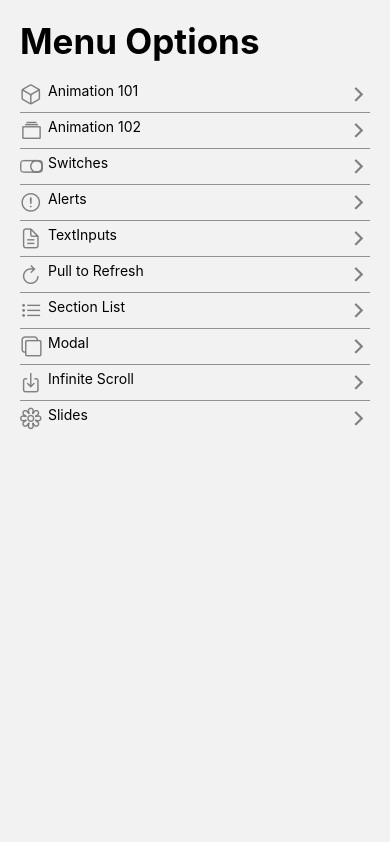
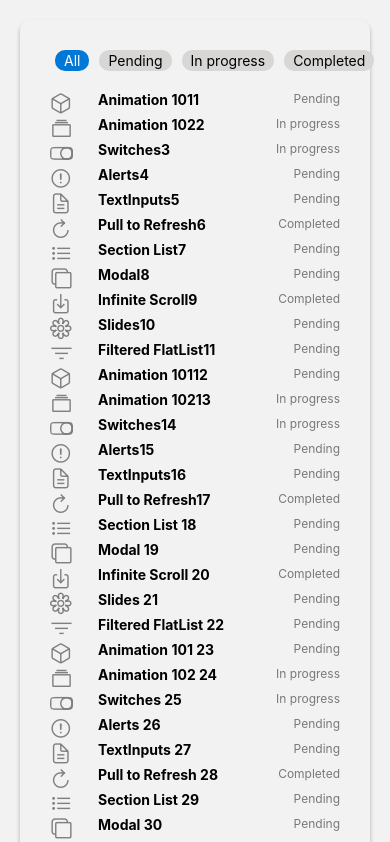
Before and after one commit to mriverap/rn-components, a React Native app: screen /FilteredFlatList in a window 390 px wide. Shown: the top 842 px of the page. Built offline with nearby package versions, Linux system fonts and the light colour scheme.

Commit message:
Add filtered FlatList

```diff
--- /dev/null
+++ b/src/data/flatListData.ts
@@ -0,0 +1,268 @@
+import {MenuItem} from '../interfaces/appInterfaces';
+
+export const items: MenuItem[] = [
+  {
+    name: 'Animation 1011',
+    icon: 'cube-outline',
+    component: 'Animation101',
+    state: 'Pending',
+  },
+  {
+    name: 'Animation 1022',
+    icon: 'albums-outline',
+    component: 'Animation102',
+    state: 'In progress',
+  },
+  {
+    name: 'Switches3',
+    icon: 'toggle-outline',
+    component: 'Switch',
+    state: 'In progress',
+  },
+  {
+    name: 'Alerts4',
+    icon: 'alert-circle-outline',
+    component: 'Alert',
+    state: 'Pending',
+  },
+  {
+    name: 'TextInputs5',
+    icon: 'document-text-outline',
+    component: 'TextInput',
+    state: 'Pending',
+  },
+  {
+    name: 'Pull to Refresh6',
+    icon: 'refresh-outline',
+    component: 'PullToRefresh',
+    state: 'Completed',
+  },
+  {
+    name: 'Section List7',
+    icon: 'list-outline',
+    component: 'SectionList',
+    state: 'Pending',
+  },
+  {
+    name: 'Modal8',
+    icon: 'copy-outline',
+    component: 'Modal',
+    state: 'Pending',
+  },
+  {
+    name: 'Infinite Scroll9',
+    icon: 'download-outline',
+    component: 'InfiniteScroll',
+    state: 'Completed',
+  },
+  {
+    name: 'Slides10',
+    icon: 'flower-outline',
+    component: 'Slides',
+    state: 'Pending',
+  },
+  {
+    name: 'Filtered FlatList11',
+    icon: 'filter-outline',
+    component: 'FilteredFlatList',
+    state: 'Pending',
+  },
+  {
+    name: 'Animation 10112',
+    icon: 'cube-outline',
+    component: 'Animation101',
+    state: 'Pending',
+  },
+  {
+    name: 'Animation 10213',
+    icon: 'albums-outline',
+    component: 'Animation102',
+    state: 'In progress',
+  },
+  {
+    name: 'Switches14',
+    icon: 'toggle-outline',
+    component: 'Switch',
+    state: 'In progress',
+  },
+  {
+    name: 'Alerts15',
+    icon: 'alert-circle-outline',
+    component: 'Alert',
+    state: 'Pending',
+  },
+  {
+    name: 'TextInputs16',
+    icon: 'document-text-outline',
+    component: 'TextInput',
+    state: 'Pending',
+  },
+  {
+    name: 'Pull to Refresh17',
+    icon: 'refresh-outline',
+    component: 'PullToRefresh',
+    state: 'Completed',
+  },
+  {
+    name: 'Section List 18',
+    icon: 'list-outline',
+    component: 'SectionList',
+    state: 'Pending',
+  },
+  {
+    name: 'Modal 19',
+    icon: 'copy-outline',
+    component: 'Modal',
+    state: 'Pending',
+  },
+  {
+    name: 'Infinite Scroll 20',
+    icon: 'download-outline',
+    component: 'InfiniteScroll',
+    state: 'Completed',
+  },
+  {
+    name: 'Slides 21',
+    icon: 'flower-outline',
+    component: 'Slides',
+    state: 'Pending',
+  },
+  {
+    name: 'Filtered FlatList 22',
+    icon: 'filter-outline',
+    component: 'FilteredFlatList',
+    state: 'Pending',
+  },
+  {
+    name: 'Animation 101 23',
+    icon: 'cube-outline',
+    component: 'Animation101',
+    state: 'Pending',
+  },
+  {
+    name: 'Animation 102 24',
+    icon: 'albums-outline',
+    component: 'Animation102',
+    state: 'In progress',
+  },
+  {
+    name: 'Switches 25',
+    icon: 'toggle-outline',
+    component: 'Switch',
+    state: 'In progress',
+  },
+  {
+    name: 'Alerts 26',
+    icon: 'alert-circle-outline',
+    component: 'Alert',
+    state: 'Pending',
+  },
+  {
+    name: 'TextInputs 27',
+    icon: 'document-text-outline',
+    component: 'TextInput',
+    state: 'Pending',
+  },
+  {
+    name: 'Pull to Refresh 28',
+    icon: 'refresh-outline',
+    component: 'PullToRefresh',
+    state: 'Completed',
+  },
+  {
+    name: 'Section List 29',
+    icon: 'list-outline',
+    component: 'SectionList',
+    state: 'Pending',
+  },
+  {
+    name: 'Modal 30',
+    icon: 'copy-outline',
+    component: 'Modal',
+    state: 'Pending',
+  },
+  {
+    name: 'Infinite Scroll 31',
+    icon: 'download-outline',
+    component: 'InfiniteScroll',
+    state: 'Completed',
+  },
+  {
+    name: 'Slides 32',
+    icon: 'flower-outline',
+    component: 'Slides',
+    state: 'Pending',
+  },
+  {
+    name: 'Filtered FlatList 33',
+    icon: 'filter-outline',
+    component: 'FilteredFlatList',
+    state: 'Pending',
+  },
+  {
+    name: 'Animation 101 34',
+    icon: 'cube-outline',
+    component: 'Animation101',
+    state: 'Pending',
+  },
+  {
+    name: 'Animation 102 35',
+    icon: 'albums-outline',
+    component: 'Animation102',
+    state: 'In progress',
+  },
+  {
+    name: 'Switches 36',
+    icon: 'toggle-outline',
+    component: 'Switch',
+    state: 'In progress',
+  },
+  {
+    name: 'Alerts 37',
+    icon: 'alert-circle-outline',
+    component: 'Alert',
+    state: 'Pending',
+  },
+  {
+    name: 'TextInputs 38',
+    icon: 'document-text-outline',
+    component: 'TextInput',
+    state: 'Pending',
+  },
+  {
+    name: 'Pull to Refresh 39',
+    icon: 'refresh-outline',
+    component: 'PullToRefresh',
+    state: 'Completed',
+  },
+  {
+    name: 'Section List 40',
+    icon: 'list-outline',
+    component: 'SectionList',
+    state: 'Pending',
+  },
+  {
+    name: 'Modal 41',
+    icon: 'copy-outline',
+    component: 'Modal',
+    state: 'Pending',
+  },
+  {
+    name: 'Infinite Scroll 42',
+    icon: 'download-outline',
+    component: 'InfiniteScroll',
+    state: 'Completed',
+  },
+  {
+    name: 'Slides 43',
+    icon: 'flower-outline',
+    component: 'Slides',
+    state: 'Pending',
+  },
+  {
+    name: 'Filtered FlatList 44',
+    icon: 'filter-outline',
+    component: 'FilteredFlatList',
+    state: 'Pending',
+  },
+];
--- a/src/data/menuItems.ts
+++ b/src/data/menuItems.ts
@@ -51,4 +51,9 @@ export const menuItems: MenuItem[] = [
     icon: 'flower-outline',
     component: 'Slides',
   },
+  {
+    name: 'Filtered FlatList',
+    icon: 'filter-outline',
+    component: 'FilteredFlatList',
+  },
 ];
--- a/src/navigation/Navigator.tsx
+++ b/src/navigation/Navigator.tsx
@@ -10,6 +10,8 @@ import SectionListScreen from '../screens/SectionListScreen';
 import ModalScreen from '../screens/ModalScreen';
 import InfiniteScrollScreen from '../screens/InfiniteScrollScreen';
 import SlidesScreen from '../screens/SlidesScreen';
+import FilteredFlatListScreen from '../screens/FilteredFlatListScreen';
+
 const Stack = createStackNavigator();
 
 import React from 'react';
@@ -28,6 +30,10 @@ const Navigator = () => {
       <Stack.Screen name="Modal" component={ModalScreen} />
       <Stack.Screen name="InfiniteScroll" component={InfiniteScrollScreen} />
       <Stack.Screen name="Slides" component={SlidesScreen} />
+      <Stack.Screen
+        name="FilteredFlatList"
+        component={FilteredFlatListScreen}
+      />
     </Stack.Navigator>
   );
 };
--- /dev/null
+++ b/src/screens/FilteredFlatListScreen.tsx
@@ -0,0 +1,123 @@
+import {StyleSheet, Text, View, FlatList, TouchableOpacity} from 'react-native';
+import React, {useState} from 'react';
+import {items} from '../data/flatListData';
+import Icon from 'react-native-vector-icons/Ionicons';
+
+import {FlatListItem} from '../interfaces/appInterfaces';
+
+interface Props {
+  item: FlatListItem;
+}
+
+const renderItem = ({item}: Props) => {
+  return (
+    <View style={styles.itemContainer}>
+      <Icon name={item.icon} size={23} color="grey" />
+      <Text style={styles.itemText}>{item.name}</Text>
+      <View style={{flex: 1}} />
+      <View style={styles.stateContainer}>
+        <Text style={styles.stateText}>{item.state}</Text>
+      </View>
+    </View>
+  );
+};
+
+const FilteredFlatListScreen = () => {
+  const [isActive, setIsActive] = useState('All');
+
+  const FilterBar = () => {
+    const filters = ['All', 'Pending', 'In progress', 'Completed'];
+
+    return (
+      <View style={styles.filterBar}>
+        {filters.map((item: string) => {
+          return (
+            <TouchableOpacity
+              style={[
+                styles.filterButton,
+                isActive === item && styles.buttonActive,
+              ]}
+              onPress={() => setIsActive(item)}>
+              <Text
+                style={[
+                  styles.buttonText,
+                  isActive === item && styles.buttonTextActive,
+                ]}>
+                {item}
+              </Text>
+            </TouchableOpacity>
+          );
+        })}
+      </View>
+    );
+  };
+
+  return (
+    <>
+      <View style={styles.container}>
+        <FilterBar />
+        <FlatList
+          data={items.filter((item: FlatListItem) => {
+            return isActive === 'All' ? item : item.state === isActive;
+          })}
+          renderItem={({item}) => renderItem({item})}
+          keyExtractor={item => item.name}
+        />
+      </View>
+    </>
+  );
+};
+
+export default FilteredFlatListScreen;
+
+const styles = StyleSheet.create({
+  container: {
+    marginHorizontal: 20,
+    marginTop: 20,
+    borderRadius: 10,
+    shadowColor: '#000',
+    shadowOffset: {
+      width: 0,
+      height: 3,
+    },
+    shadowOpacity: 0.27,
+    shadowRadius: 4.65,
+    elevation: 6,
+    padding: 30,
+  },
+  itemContainer: {
+    flexDirection: 'row',
+  },
+  itemText: {
+    marginLeft: 25,
+    marginRight: 50,
+    fontWeight: 'bold',
+  },
+  stateText: {
+    opacity: 0.5,
+    fontSize: 12,
+  },
+  stateContainer: {
+    alignItems: 'center',
+  },
+  filterBar: {
+    flexDirection: 'row',
+    marginBottom: 20,
+  },
+  filterButton: {
+    borderRadius: 10,
+    marginHorizontal: 5,
+    backgroundColor: '#D8D7D6',
+    paddingHorizontal: 9,
+    paddingVertical: 2,
+  },
+  buttonText: {
+    color: 'black',
+  },
+  buttonActive: {
+    backgroundColor: '#0078D7',
+  },
+  buttonTextActive: {
+    color: 'white',
+  },
+});
```
Also changed, not shown: src/interfaces/appInterfaces.ts (+7 -0 lines).
